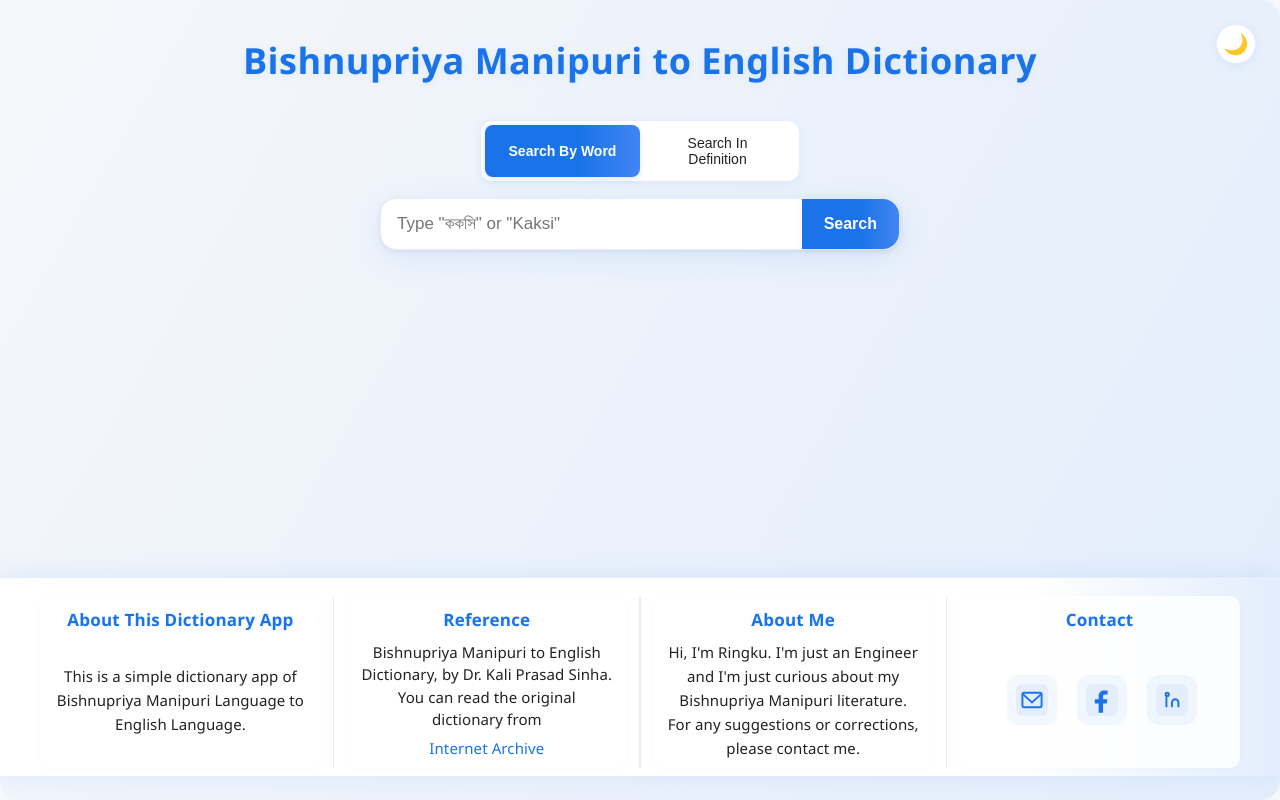
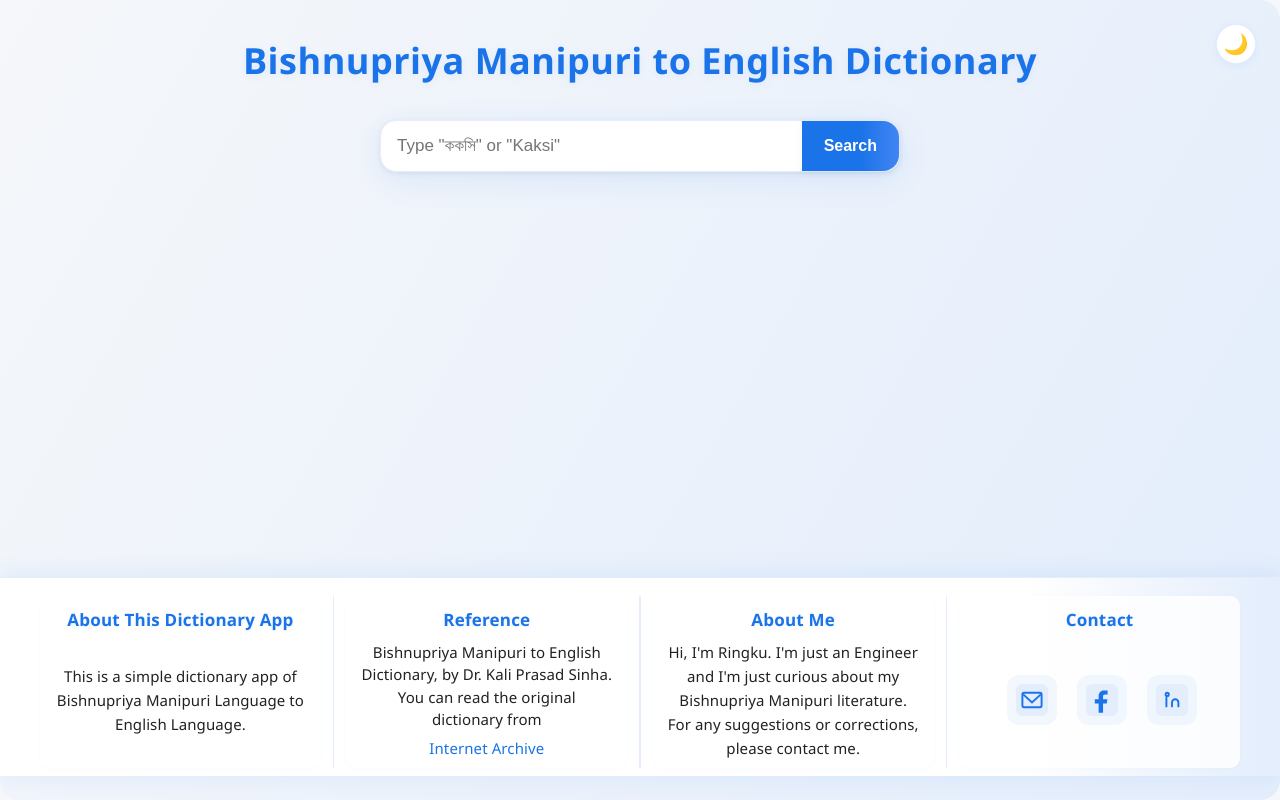
Before and after one commit to ringku1/Bishnupriya-Manipuri-Language-Dictionary, a React (Vite) app: page / in a window 1280 px wide. Built offline with nearby package versions, Linux system fonts and the light colour scheme.

Commit message:
Refactor SearchBar component to remove search mode toggle and streamline search functionality

```diff
--- a/src/SearchBar.css
+++ b/src/SearchBar.css
@@ -1,64 +1,3 @@
-/* Search Mode Toggle */
-.search-mode-toggle {
-  display: flex;
-  background: var(--color-card, #fff);
-  border-radius: 12px;
-  padding: 4px;
-  margin: 0 auto 16px auto;
-  max-width: 520px;
-  box-shadow: 0 2px 8px rgba(26, 115, 232, 0.08);
-  border: 1.5px solid #e3edfc;
-  transition: all 0.3s ease;
-}
-
-[data-theme="dark"] .search-mode-toggle {
-  background: rgba(35, 42, 54, 0.92);
-  border: 1.5px solid #2a3442;
-  box-shadow: 0 2px 8px rgba(138, 180, 248, 0.08);
-}
-
-.toggle-button {
-  flex: 1;
-  padding: 10px 20px;
-  background: transparent;
-  color: var(--color-text, #666);
-  border: none;
-  border-radius: 8px;
-  cursor: pointer;
-  font-size: 14px;
-  font-weight: 500;
-  transition: all 0.2s ease;
-  outline: none;
-  position: relative;
-}
-
-.toggle-button:hover {
-  background: rgba(26, 115, 232, 0.05);
-  color: var(--color-primary, #1a73e8);
-}
-
-.toggle-button.active {
-  background: linear-gradient(90deg, var(--color-primary, #1a73e8) 60%, #4285f4 100%);
-  color: #fff;
-  font-weight: 600;
-  box-shadow: 0 2px 6px rgba(26, 115, 232, 0.15);
-}
-
-[data-theme="dark"] .toggle-button {
-  color: #aaa;
-}
-
-[data-theme="dark"] .toggle-button:hover {
-  background: rgba(138, 180, 248, 0.1);
-  color: var(--color-primary, #8ab4f8);
-}
-
-[data-theme="dark"] .toggle-button.active {
-  background: linear-gradient(90deg, var(--color-primary, #8ab4f8) 60%, #232a36 170%);
-  color: #232a36;
-  box-shadow: 0 2px 6px rgba(138, 180, 248, 0.2);
-}
-
 /* Container */
 .search-container {
   position: relative;
--- a/src/SearchBar.jsx
+++ b/src/SearchBar.jsx
@@ -17,13 +17,8 @@ const SearchBar = forwardRef(({ onSelectWord }, ref) => {
   const [loading, setLoading] = useState(true);
   const [activeIdx, setActiveIdx] = useState(-1);
   const [showSuggestions, setShowSuggestions] = useState(false);
-  const [searchMode, setSearchMode] = useState("word"); // "word" or "definition"
   const inputRef = useRef(null);
   const suggestionRef = useRef(null);
-  const exampleWordForWordSearch = 'Type "ককসি" or "Kaksi"';
-  const exampleWordForDefinitionSearch =
-    'Type "A kind of flower" or a word in definition';
-  const [exampleWord, setExampleWord] = useState(exampleWordForWordSearch);
   // Cache for search results - using useRef to persist across renders
   const searchCache = useRef(new Map());
   const CACHE_SIZE_LIMIT = 100; // Limit cache size to prevent memory issues
@@ -114,36 +109,11 @@ const SearchBar = forwardRef(({ onSelectWord }, ref) => {
     return Array.from(results).slice(0, 20);
   };
 
-  // TIER 3: Definition Search (Fallback - 5-15ms)
-  const definitionSearch = (query) => {
-    if (!query || !words.length) return [];
 
-    const queryLower = query.toLowerCase();
-    const results = [];
-
-    words.forEach((wordObj) => {
-      if (
-        typeof wordObj.definition === "string" &&
-        wordObj.definition.toLowerCase().includes(queryLower)
-      ) {
-        results.push(wordObj);
-      }
-    });
-
-    return results.slice(0, 30); // Limit definition search to 30 results
-  };
-
-  // HYBRID SEARCH ORCHESTRATOR - Routes based on search mode
+  // HYBRID SEARCH ORCHESTRATOR - Word search only (Tier 1 + Tier 2)
   const hybridSearch = (query) => {
     if (!query) return [];
 
-    // Route based on search mode
-    if (searchMode === "definition") {
-      // Definition search mode - use Tier 3 only
-      return definitionSearch(query);
-    }
-
-    // Word search mode - use Tier 1 + Tier 2 (existing logic)
     // TIER 1: Exact + Prefix (Fastest - always run first)
     const tier1Results = exactAndPrefixSearch(query);
 
@@ -176,17 +146,10 @@ const SearchBar = forwardRef(({ onSelectWord }, ref) => {
         finalResults.push(item);
       }
     });
+
     return finalResults.slice(0, 50); // Final limit of 50 results
   };
 
-  // Handle search mode toggle - let useEffect handle the re-search
-  const handleSearchModeChange = (newMode) => {
-    if (newMode === "word") setExampleWord(exampleWordForWordSearch);
-    else if (newMode === "definition")
-      setExampleWord(exampleWordForDefinitionSearch);
-    setSearchMode(newMode);
-    // The useEffect with searchMode dependency will handle re-executing search
-  };
   // Load word list
   useEffect(() => {
     fetch("wordnet.json")
@@ -216,7 +179,7 @@ const SearchBar = forwardRef(({ onSelectWord }, ref) => {
       return;
     }
 
-    const cacheKey = `${value.toLowerCase()}-${searchMode}`;
+    const cacheKey = value.toLowerCase();
 
     // Check cache first (mode-specific)
     const cachedResults = getCachedResults(cacheKey);
@@ -236,7 +199,7 @@ const SearchBar = forwardRef(({ onSelectWord }, ref) => {
     setSuggestions(searchResults);
     setShowSuggestions(true);
     setActiveIdx(-1);
-  }, [inputValue, words, searchMode]);
+  }, [inputValue, words]);
 
   // Handle suggestion click
   const handleClick = (wordObj) => {
@@ -334,28 +297,7 @@ const SearchBar = forwardRef(({ onSelectWord }, ref) => {
   };
 
   return (
-    <>
-      {/* Search Mode Toggle */}
-      <div className="search-mode-toggle">
-        <button
-          className={`toggle-button ${searchMode === "word" ? "active" : ""}`}
-          onClick={() => handleSearchModeChange("word")}
-          aria-pressed={searchMode === "word"}
-        >
-          Search By Word
-        </button>
-        <button
-          className={`toggle-button ${
-            searchMode === "definition" ? "active" : ""
-          }`}
-          onClick={() => handleSearchModeChange("definition")}
-          aria-pressed={searchMode === "definition"}
-        >
-          Search In Definition
-        </button>
-      </div>
-
-      <div className="search-container">
+    <div className="search-container">
         {loading && (
           <div className="loading-overlay">
             <div className="spinner"></div>
@@ -367,7 +309,7 @@ const SearchBar = forwardRef(({ onSelectWord }, ref) => {
           <input
             ref={inputRef}
             type="text"
-            placeholder={exampleWord}
+            placeholder='Type "ককসি" or "Kaksi"'
             value={inputValue}
             onChange={handleChange}
             onKeyDown={handleKeyDown}
@@ -450,7 +392,6 @@ const SearchBar = forwardRef(({ onSelectWord }, ref) => {
           </ul>
         )}
       </div>
-    </>
   );
 });
 
```
